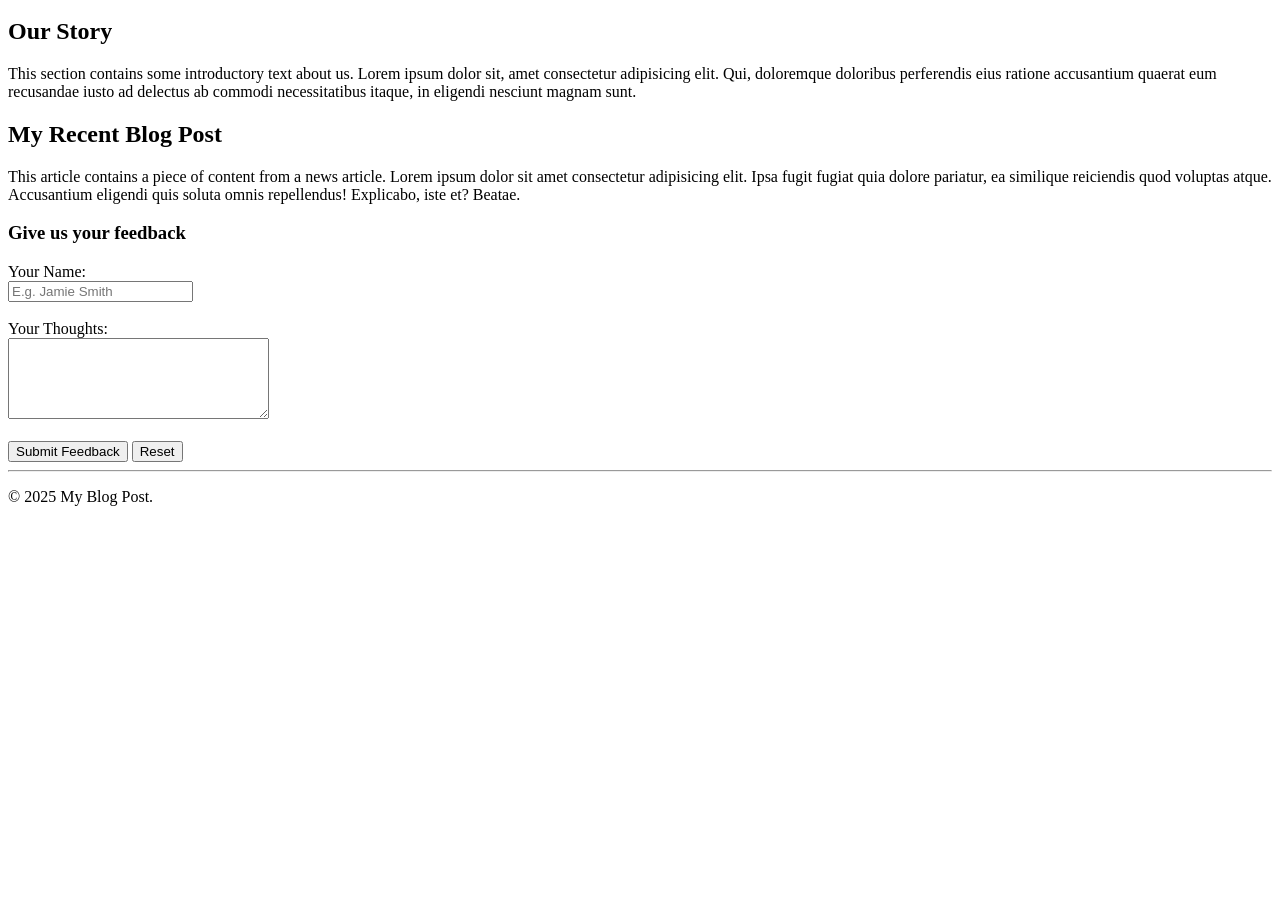
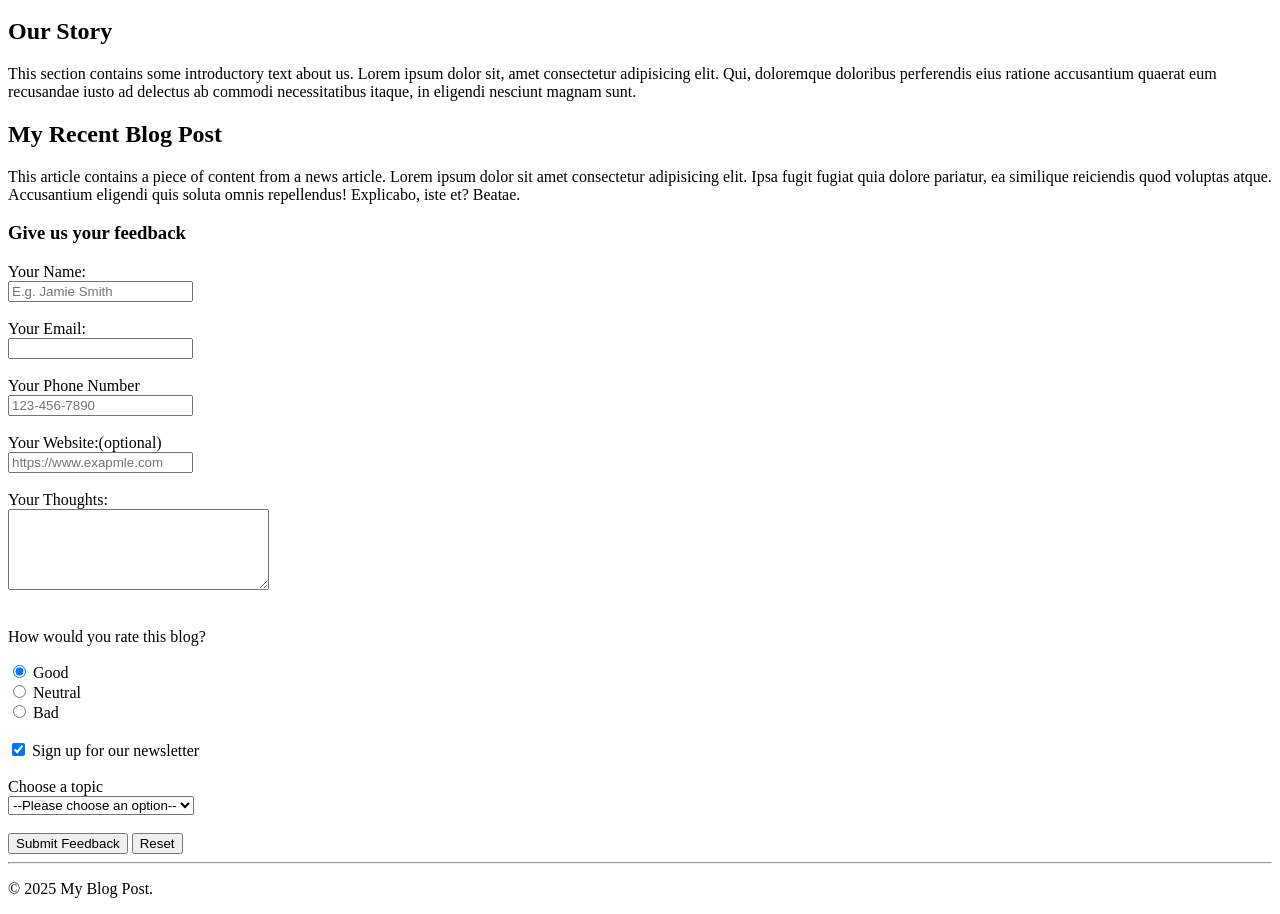
Before and after one commit to Subinfasliya/My-Blog-Html, a plain HTML site: page index.html in a window 1280 px wide. Shown: the part 154-1068 px from the top of the page. Before the commit the page ends 800 px from the top, so only its background shows below. Drawn offline with Linux system fonts and the light colour scheme.

Commit message:
Added form validation

```diff
--- a/index.html
+++ b/index.html
@@ -54,23 +54,73 @@
                 <!-- Text input for name -->
                 <label for="name">Your Name: </label>
                 <br>
-                <input type="text" name="name" id="name" placeholder="E.g. Jamie Smith">
+                <input type="text" name="name" id="name" placeholder="E.g. Jamie Smith" required minlength="3"
+                    maxlength="50">
+                <br><br>
+
+                <label for="email">Your Email: </label>
+                <br>
+                <input type="email" name="email" id="email" required>
+                <br><br>
+
+                <!-- Phone number format - 123-456-7890 -->
+                <label for="phone">Your Phone Number</label>
+                <br>
+                <input type="tel" name="phone" id="phone" required pattern="\d{3}-\d{3}-\d{4}"
+                    placeholder="123-456-7890">
+                <br><br>
+
+                <!-- Website info -->
+                <label for="website">Your Website:(optional)</label>
+                <br>
+                <input type="url" id="website" placeholder="https://www.exapmle.com">
                 <br><br>
 
                 <!-- Text input for feedback -->
                 <label for="feedback">Your Thoughts:</label>
                 <br>
-                <textarea name="feedback" id="feedback" cols="30" rows="5"></textarea>
+                <textarea name="feedback" id="feedback" cols="30" rows="5">
+                </textarea>
                 <br><br>
 
+                <!-- Rate their experience -->
+                <p>How would you rate this blog?</p>
+                <input type="radio" name="rating" id="good" value="good" required checked>
+                <label for="good">Good</label>
+                <br>
+
+                <input type="radio" name="rating" id="neutral" value="neutral" required>
+                <label for="neutral">Neutral</label>
+                <br>
+
+                <input type="radio" name="rating" id="bad" value="bad" required>
+                <label for="bad">Bad</label>
+                <br>
+                <br>
+
+                <!-- Newsletter sign up -->
+                <input type="checkbox" name="newsletter" id="newsletter" value="yes" checked>
+                <label for="newsletter">Sign up for our newsletter</label>
+                <br><br>
+
+                <!-- Newsletter topic -->
+                <label for="topic">Choose a topic</label>
+                <br>
+                <select name="topic" id="topic">
+                    <option value="">--Please choose an option--</option>
+                    <option value="general">General</option>
+                    <option value="suggestions">Suggestions</option>
+                    <option value="questions">Questions</option>
+                </select>
+                <br><br>
                 <button type="submit">Submit Feedback</button>
                 <button type="reset">Reset</button>
             </form>
         </section>
     </main>
-<hr>
+    <hr>
     <footer>
-<p> &copy; 2025 My Blog Post.</p>
+        <p> &copy; 2025 My Blog Post.</p>
     </footer>
 </body>
 
```
